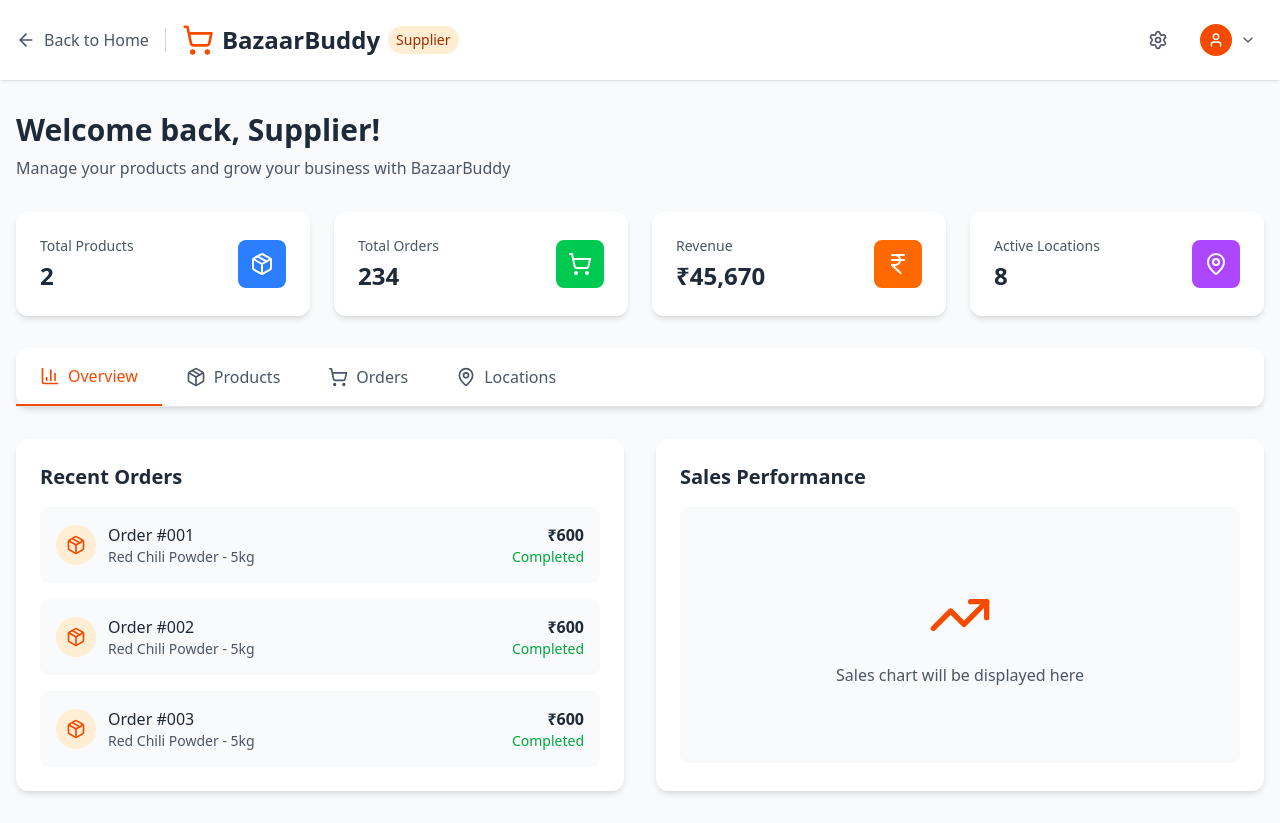
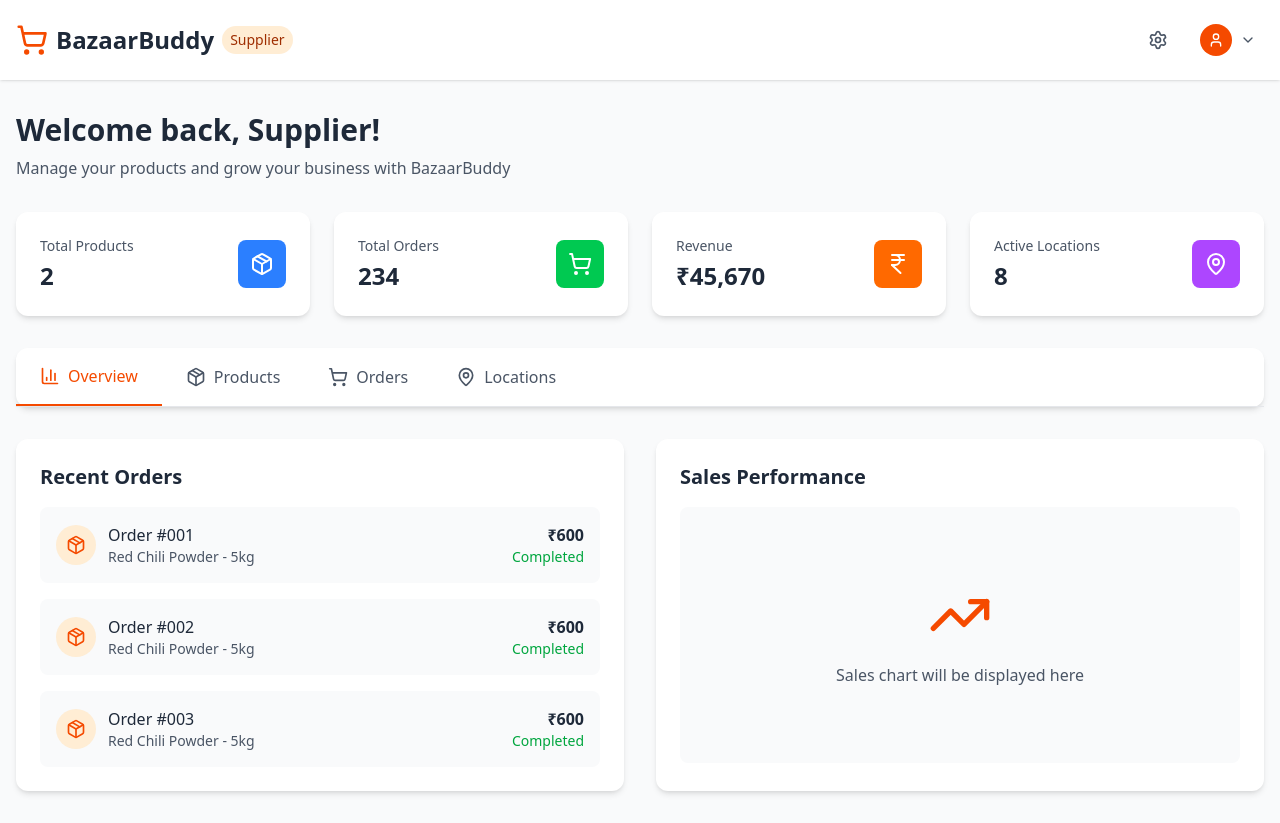
Before and after one commit to das-subho06/BazaarBuddy, a React (Vite) app in the folder client/: page /storepageseller in a window 1280 px wide. Built offline with nearby package versions, Linux system fonts and the light colour scheme.

Commit message:
routing fix

```diff
--- a/client/package.json
+++ b/client/package.json
@@ -21,6 +21,7 @@
     "zustand": "^5.0.6"
   },
   "devDependencies": {
+    "@cloudflare/vite-plugin": "^1.10.1",
     "@eslint/js": "^9.30.1",
     "@types/react": "^19.1.8",
     "@types/react-dom": "^19.1.6",
@@ -32,6 +33,7 @@
     "globals": "^16.3.0",
     "postcss": "^8.5.6",
     "tailwindcss": "^4.1.11",
-    "vite": "^7.0.4"
+    "vite": "^7.0.4",
+    "wrangler": "^4.26.0"
   }
 }
--- a/client/src/components/StorePage.jsx
+++ b/client/src/components/StorePage.jsx
@@ -353,11 +353,7 @@ export default function StorePage({ searchQuery, location, category, onBack }) {
                 <div className="container mx-auto px-4 py-4">
                     <div className="flex items-center justify-between">
                         <div className="flex items-center space-x-4">
-                            <button onClick={()=>{navigate('/')}}   className="flex items-center space-x-2 text-gray-600 hover:text-orange-600 transition-all duration-300 hover:scale-105">
-                                <ArrowLeft className="w-5 h-5" />
-                                <span>Back to Home</span>
-                            </button>
-                            <div className="h-6 w-px bg-gray-300"></div>
+
                             <div className="flex items-center space-x-2">
                                 <ShoppingCart className="w-8 h-8 text-orange-600" />
                                 <span className="text-2xl font-bold text-gray-800">BazaarBuddy</span>
--- a/client/src/components/StorePageSeller.jsx
+++ b/client/src/components/StorePageSeller.jsx
@@ -208,11 +208,7 @@ function StorePageSeller() {
           <div className="container mx-auto px-4 py-4">
             <div className="flex items-center justify-between">
               <div className="flex items-center space-x-4">
-                <button className="flex items-center space-x-2 text-gray-600 hover:text-orange-600 transition-all duration-300 hover:scale-105">
-                  <ArrowLeft className="w-5 h-5" />
-                  <span>Back to Home</span>
-                </button>
-                <div className="h-6 w-px bg-gray-300"></div>
+
                 <div className="flex items-center space-x-2">
                   <ShoppingCart className="w-8 h-8 text-orange-600" />
                   <span className="text-2xl font-bold text-gray-800">BazaarBuddy</span>
--- a/client/vite.config.js
+++ b/client/vite.config.js
@@ -1,7 +1,8 @@
 import { defineConfig } from 'vite'
 import react from '@vitejs/plugin-react'
 import tailwindcss from "@tailwindcss/vite";
+import { cloudflare } from "@cloudflare/vite-plugin";
 // https://vite.dev/config/
 export default defineConfig({
-  plugins: [react(),tailwindcss()],
+  plugins: [react(),cloudflare(),tailwindcss()],
 })
```
Also changed, not shown: 1 other file (tests, documents, lock files or other folders).
